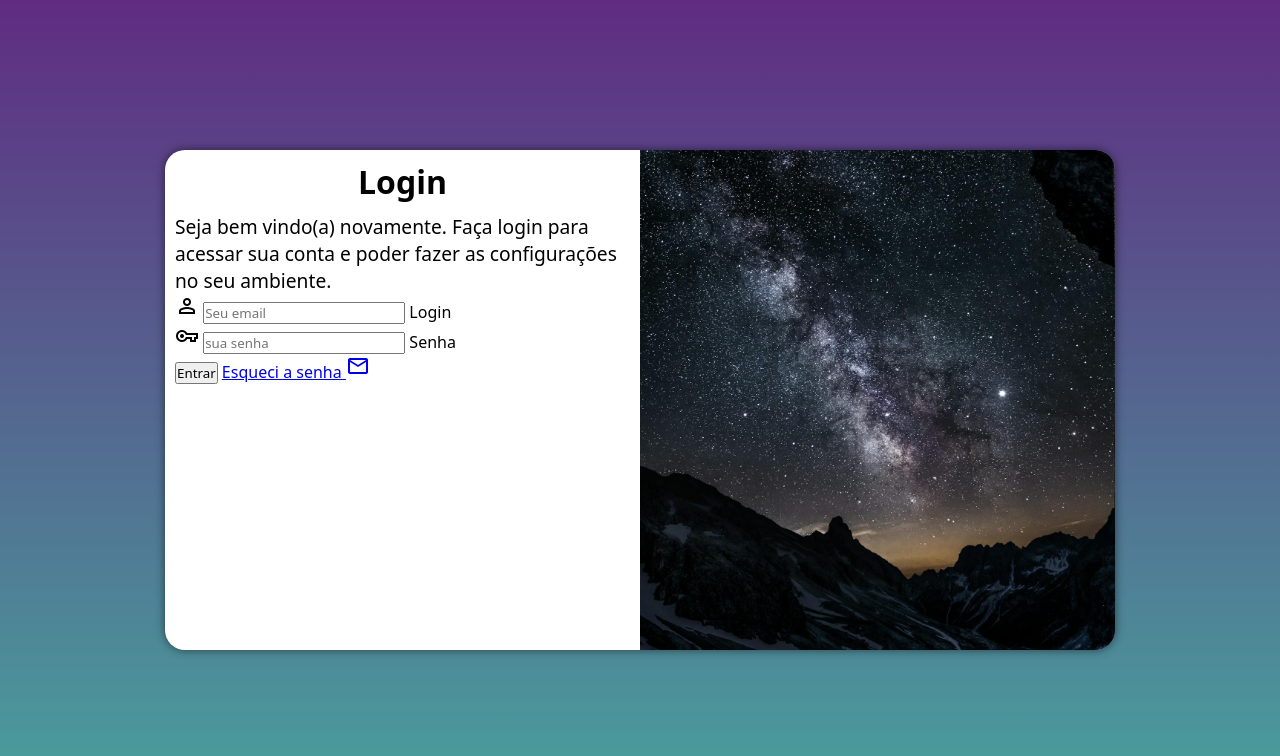
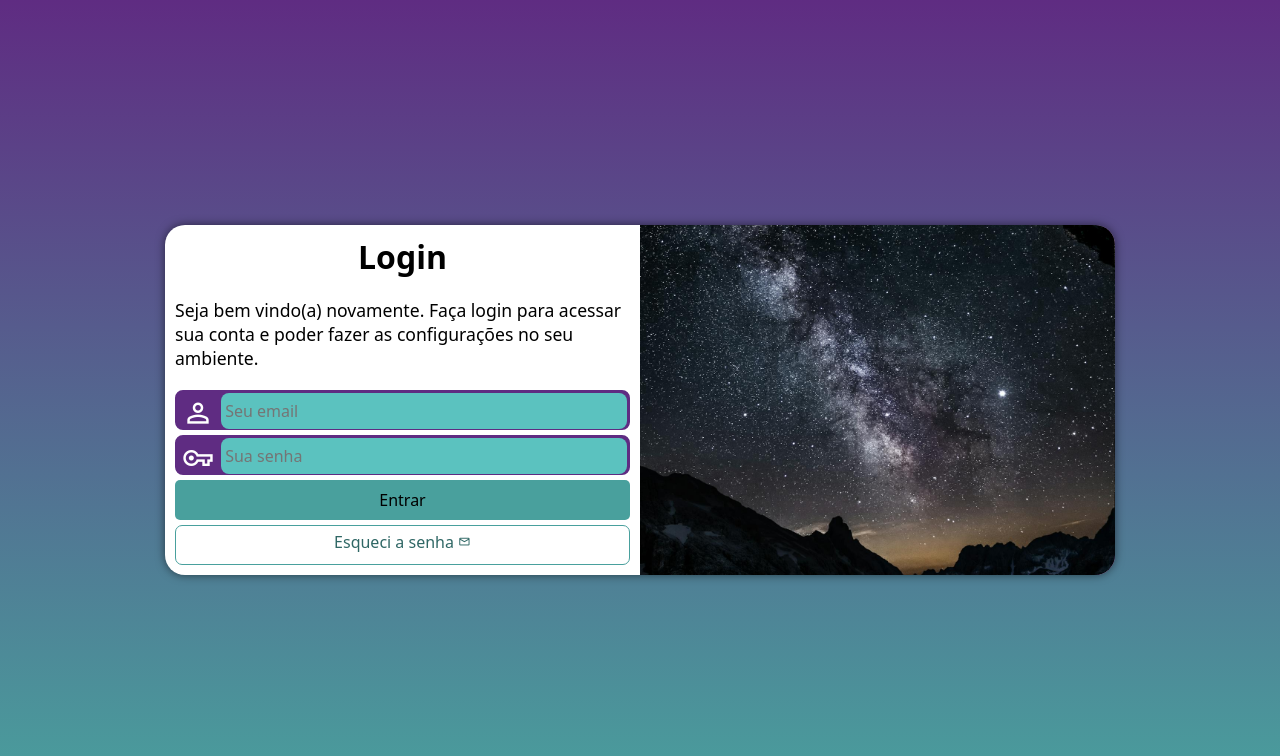
Before and after one commit to devcauanbernardino/projeto-login, a plain HTML site: page index.html in a window 1280 px wide. Drawn offline with nearby package versions, Linux system fonts and the light colour scheme.

Commit message:
projeto finalizado

```diff
--- a/estilos/media-query.css
+++ b/estilos/media-query.css
@@ -1,12 +1,13 @@
 @charset "UTF-8";
 
-@media screen and (min-width: 768px) and (max-width: 992px) {
+@media screen and (min-width: 768px) and (max-width: 992px) {   /*CONFIGURAÇÔES PARA TABLETS */
 
     body {
         background-image: linear-gradient(to top, #49a09d, #5f2c82);
     }
     section#login {
         width: 80vw;
+        height: 280px;
     }
     section#login > div#imagem {
         float: left;
@@ -20,12 +21,13 @@
 
 }
 
-@media screen and (min-width: 992px) {
+@media screen and (min-width: 992px) {  /*CONFIGURAÇÔES PARA DESKTOP*/
     body {
         background-image: linear-gradient(to top, #49a09d, #5f2c82);
     }
     section#login {
         width: 950px;
+        height: 350px;
     }
     section#login > div#imagem {
         float: right;
@@ -40,7 +42,8 @@
         font-size: 2em;
     }
     div#formulario > p {
-    font-size: 1.2em;
+    font-size: 1.1em;
+    margin: 20px 0px;
 }
 
 }
--- a/estilos/style.css
+++ b/estilos/style.css
@@ -22,7 +22,7 @@ main {
 section#login {
     background-color: white;
     width: 250px;
-    height: 500px;
+    height: 515px;
     border-radius: 20px;
     overflow: hidden;
     box-shadow: 0px 0px 10px rgba(0, 0, 0, 0.544);
@@ -49,3 +49,72 @@ div#formulario > h1 {
 div#formulario > p {
     font-size: 0.8em;
 }
+form > div.campo {
+    background-color: #5f2c82;
+    border: 2px solid #5f2c82;
+    width: 100%;
+    display: block;
+    height: 40px;
+    border-radius: 8px;
+    margin: 5px 0px;
+}
+div.campo > label {
+    display: none;
+}
+
+div.campo > span {
+    color: white;
+    font-size: 2em;
+    width: 40px;
+    padding: 5px;
+}
+
+div.campo > input {
+    background-color: #5bc2bf;
+    font-size: 1em;
+    width: calc(100% - 45px);
+    height: 100%;
+    border: 0px;
+    border-radius: 8px;
+    padding: 4px;
+    transform: translateY(-12px);
+}
+
+div.campo > input:focus-within {
+    background-color: white;
+
+}
+form > input[type=submit] {
+    display: block;
+    font-size: 1em;
+    width: 100%;
+    height: 40px;
+    background-color: #49a09d;
+    border: none;
+    border-radius: 5px;
+    cursor: pointer;
+}
+
+form > input[type=submit]:hover {
+    background-color: #2f6765;
+}
+form > a.botao {
+    display: block;
+    text-align: center;
+    font-size: 1em;
+    width: 100%;
+    height: 40px;
+    padding-top: 5px;
+    margin-top: 5px;
+    background-color: white;
+    color: #2f6765;
+    border: 1px solid #49a09d;
+    border-radius: 7px;
+    text-decoration: none;
+}
+form > a.botao:hover {
+    background-color: #57bbb8;
+}
+form > a.botao > span {
+    font-size: 0.8em;
+}
--- a/index.html
+++ b/index.html
@@ -25,12 +25,12 @@
                     </div>
                     <div class="campo">
                        <span class="material-symbols-outlined">vpn_key</span>
-                        <input type="password" name="senha" id="isenha" placeholder="sua senha" autocomplete="current-password" required minlength="8"
+                        <input type="password" name="senha" id="isenha" placeholder="Sua senha" autocomplete="current-password" required minlength="8"
                         maxlength="20">
                         <label for="isenha">Senha</label>
                     </div>
                     <input type="submit" value="Entrar">
-                    <a href="esqueci.html">Esqueci a senha <span class="material-symbols-outlined">mail</span></a>
+                    <a href="esqueci.html" class="botao">Esqueci a senha <span class="material-symbols-outlined">mail</span></a>
 
                 </form>
             </div>
```
